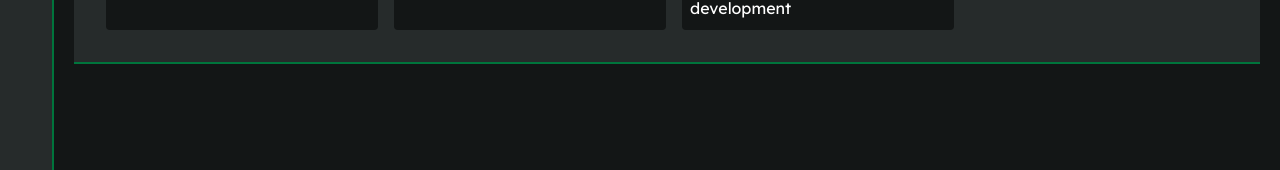
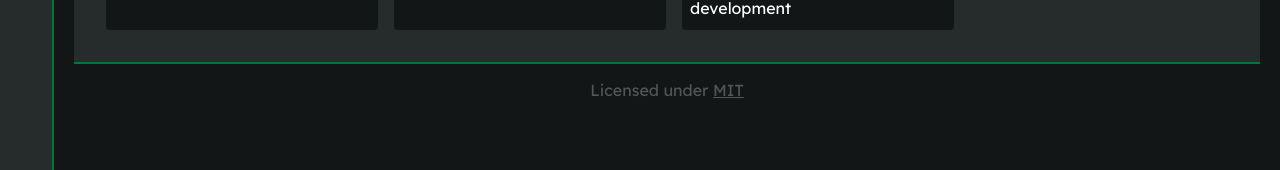
Before and after one commit to PuckiSilver/PuckiSilver.github.io, a React (Create React App) app: page / in a window 1280 px wide. Shown: the part 348-518 px from the top of the page. Built offline with nearby package versions, Linux system fonts and the light colour scheme.

Commit message:
implement footer with license

```diff
--- a/src/App.scss
+++ b/src/App.scss
@@ -216,5 +216,17 @@ div.layout {
         @media (max-width: 80rem) {
             width: 100%;
         }
+
+        footer {
+            display: flex;
+            justify-content: center;
+            gap: .5rem;
+            margin-top: 1rem;
+            color: var(--hover-color);
+
+            a {
+                color: var(--hover-color);
+            }
+        }
     }
 }
--- a/src/App.tsx
+++ b/src/App.tsx
@@ -111,6 +111,9 @@ const App = () => {
             <Route path="/g/survive" element={<Survive />} />
           </Routes>
         </BrowserRouter>
+        <footer>
+          <span>Licensed under <a href='https://github.com/PuckiSilver/PuckiSilver.github.io/blob/main/LICENSE' target='_blank'>MIT</a></span>
+        </footer>
       </div>
     </div>
   );
--- a/src/views/games/Survive.scss
+++ b/src/views/games/Survive.scss
@@ -1,4 +1,4 @@
-main {
+main.survive {
     height: 100%;
 
     .game_window {
--- a/src/views/games/Survive.tsx
+++ b/src/views/games/Survive.tsx
@@ -237,6 +237,7 @@ const Survive = () => {
     useEffect(() => {
         const handleScroll = (event: WheelEvent) => {
             if (!gameWindow.current || event.deltaY === 0) return;
+            event.preventDefault();
             scale.current += (event.deltaY > 0 ? -.4 : .4);
             if (scale.current < 4) scale.current = 4;
             if (scale.current > 17) scale.current = 17;
@@ -251,7 +252,7 @@ const Survive = () => {
 
     const screenSize = gameWindow.current?.getBoundingClientRect();
 
-    return (<main>
+    return (<main className='survive'>
         <h1>Survive!</h1>
         <div
             className={`game_window${isFullscreen.current ? ' fullscreen' : ''}${isPaused.current ? ' paused' : ''}`}
```
